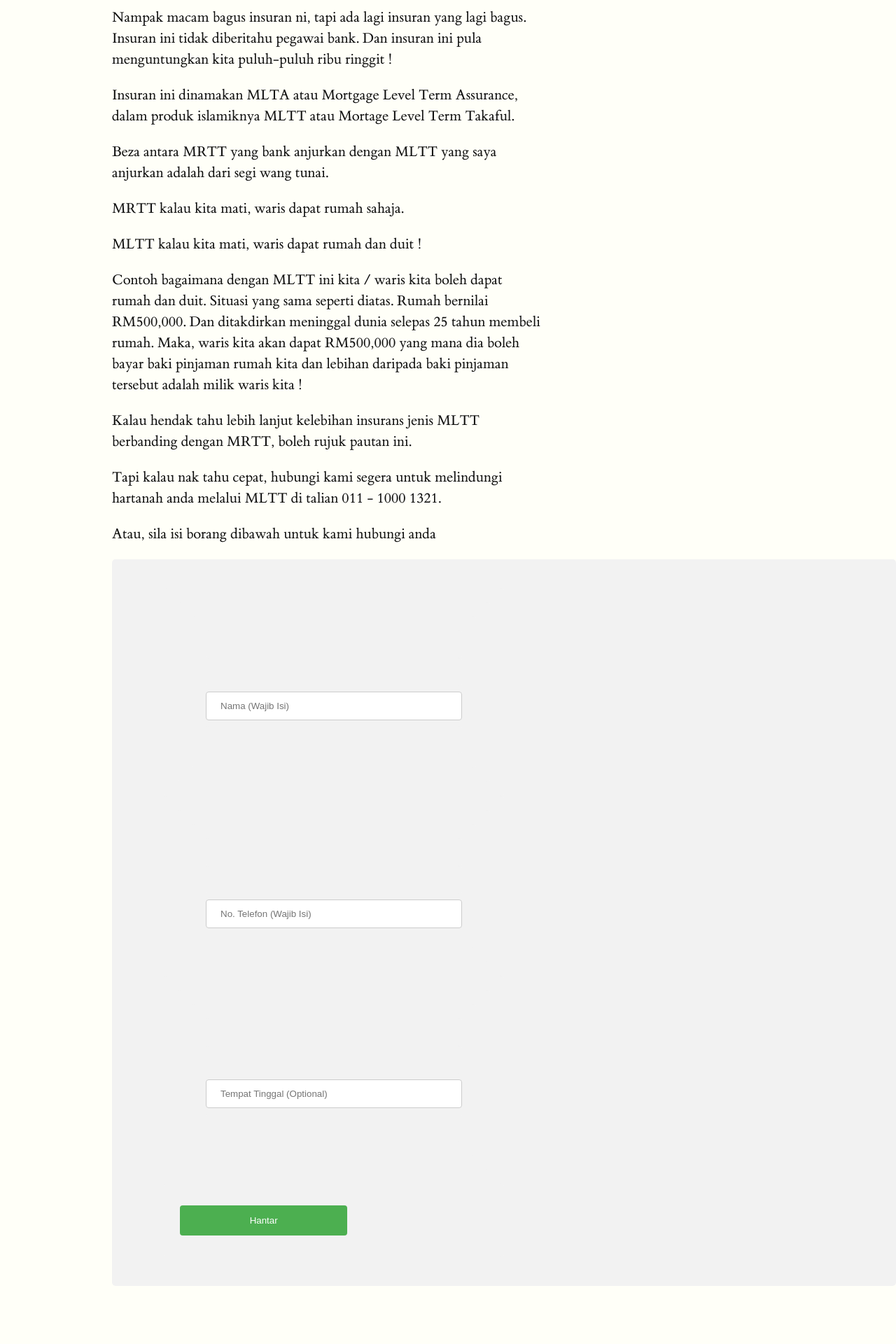
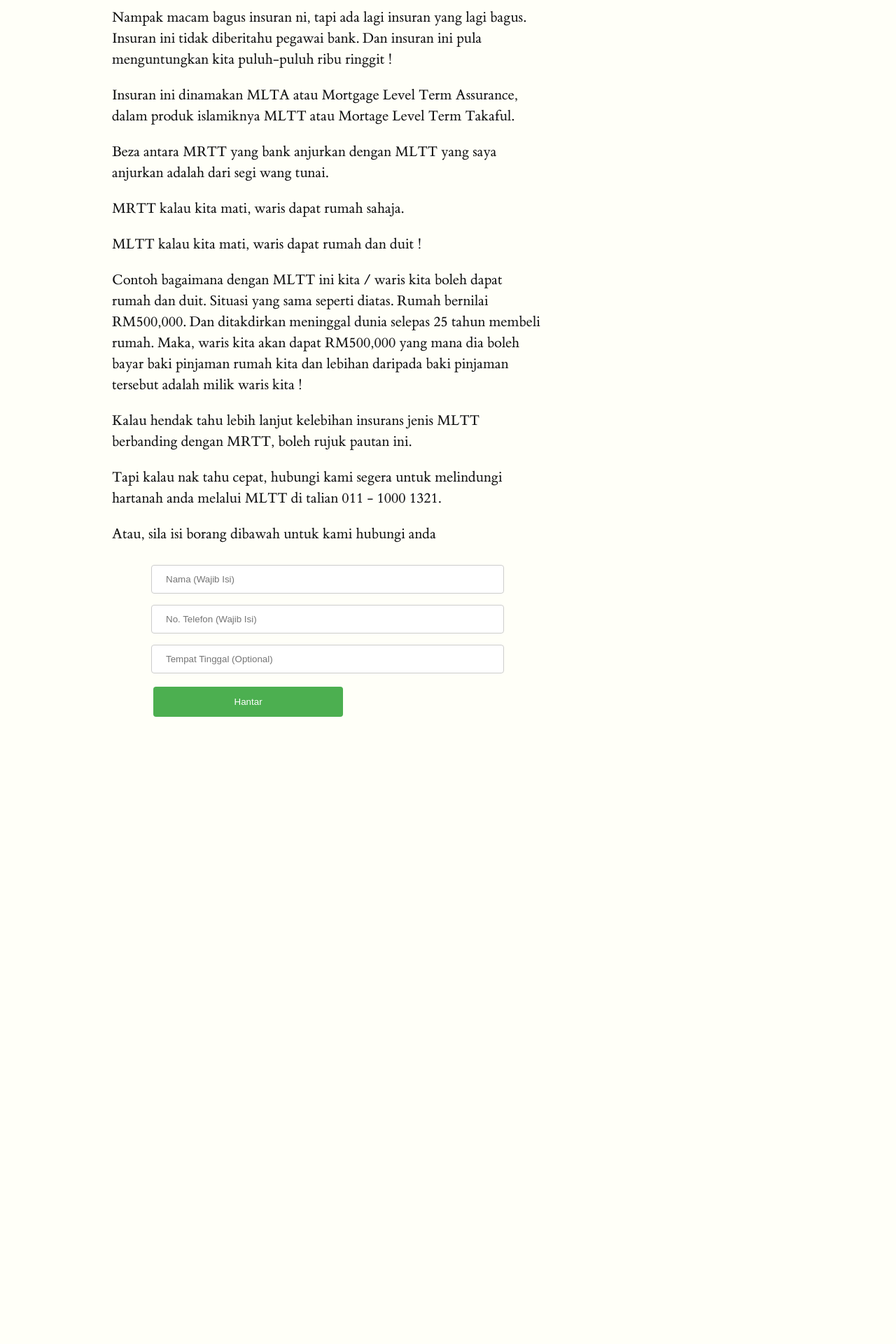
Before and after one commit to takafulis/takafulis.github.io, a Jekyll site: the page built from _posts/2016-09-11-proses-ringkas-membeli-rumah.md, in a window 1280 px wide. Shown: the part 2176-4096 px from the top of the page at 70% size. Built offline with Jekyll 4.4.1, drawn with Linux system fonts in a browser that asks for light colours; after the commit the page ends 3315 px from its top, so only the background shows below that.

Commit message:
Update tufte.css

```diff
--- a/css/tufte.css
+++ b/css/tufte.css
@@ -296,9 +296,3 @@ input[type=submit] {
 input[type=submit]:hover {
     background-color: #45a049;
 }
-
-div {
-    border-radius: 5px;
-    background-color: #f2f2f2;
-    padding: 20px;
-}
```
